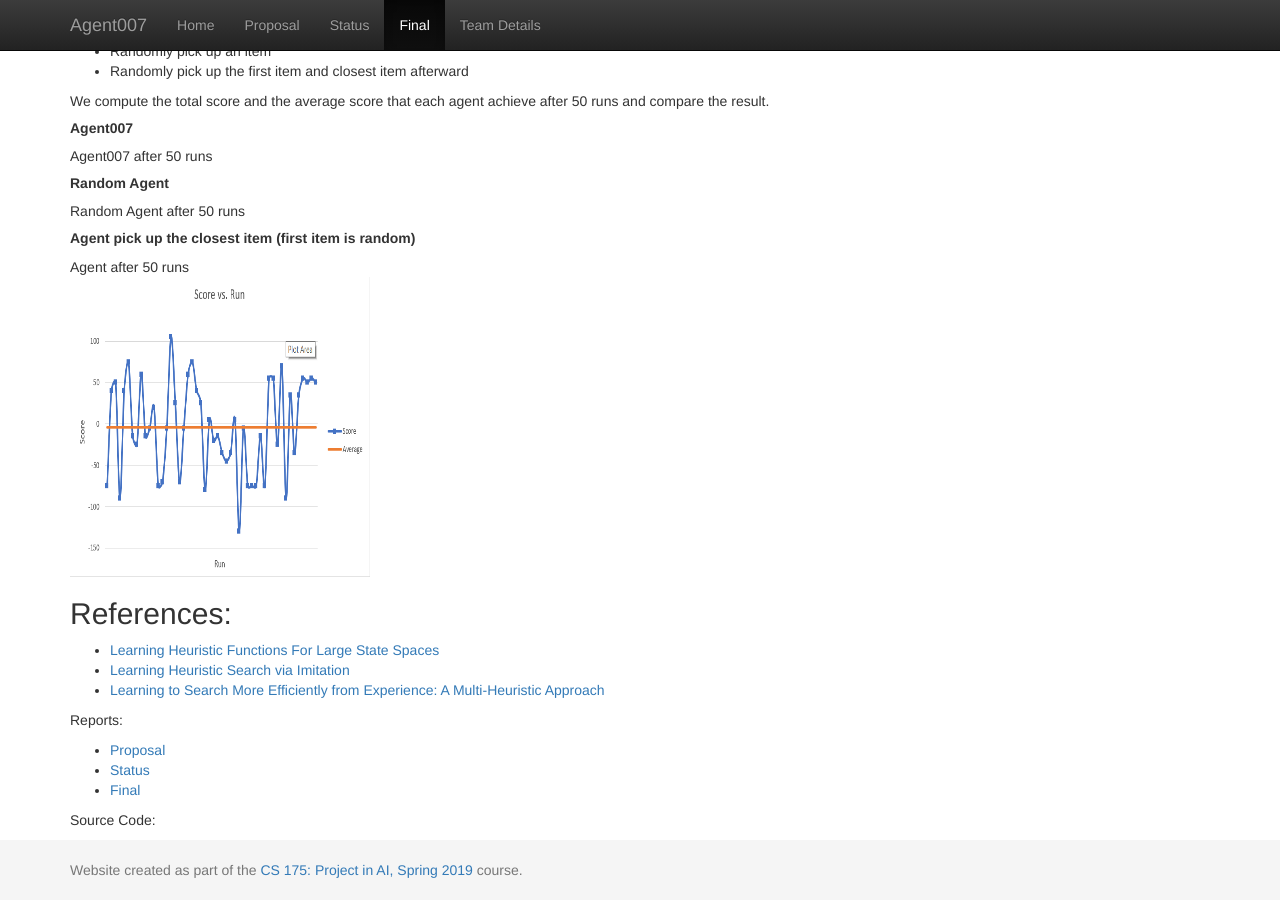
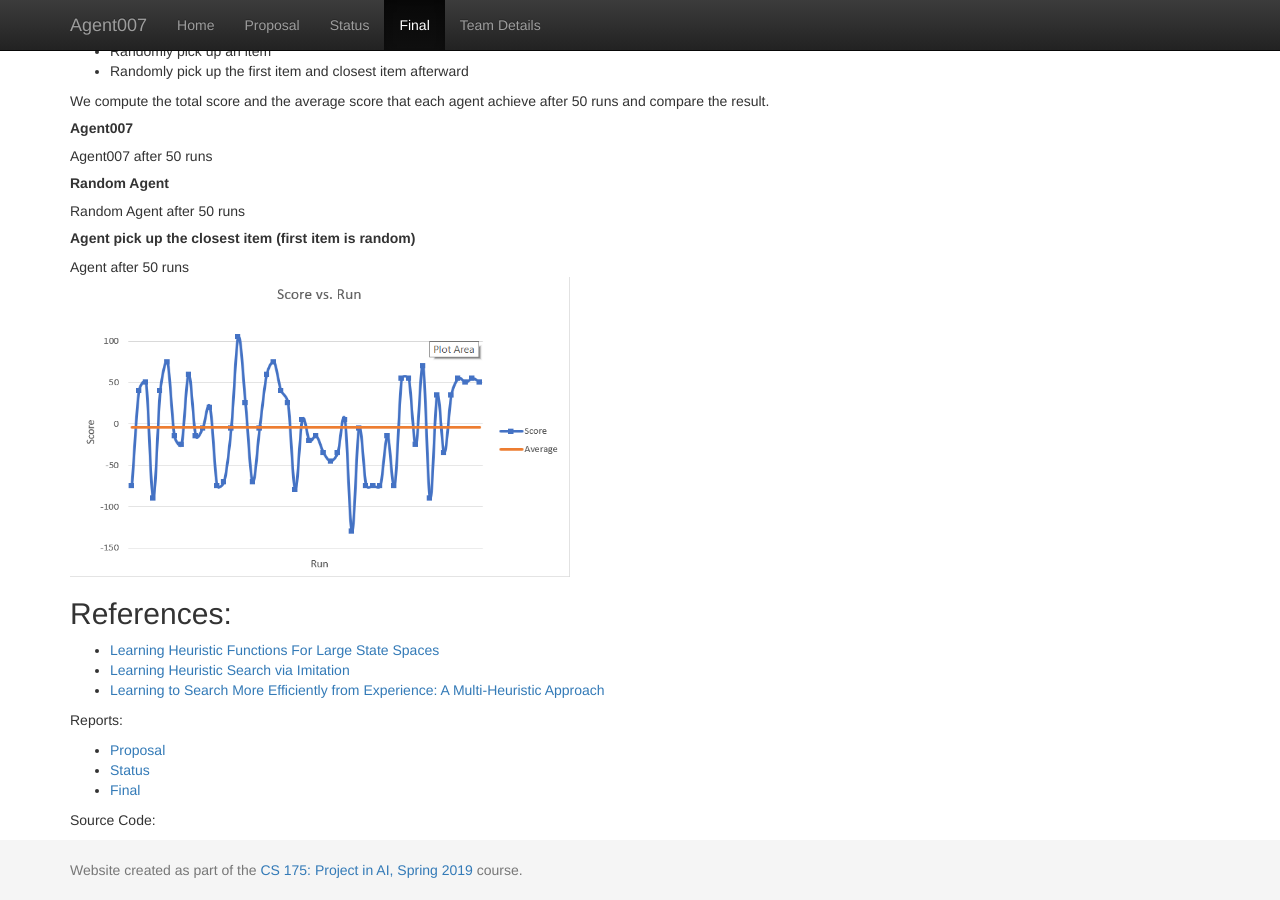
Before and after one commit to KumarHX/Agent007, a Jekyll site: the page built from docs/final.md, in a window 1280 px wide and 900 px high, scrolled down 1144 px. Built offline with Jekyll 4.4.1, drawn with Linux system fonts in a browser that asks for light colours.

Commit message:
Update final.md

```diff
--- a/docs/final.md
+++ b/docs/final.md
@@ -42,7 +42,7 @@
 
 ##### **Agent pick up the closest item (first item is random)**
 Agent after 50 runs <br>
-<a href="url"><img src="ShortestPathSparse.png" align="center" height="300" width="300" ></a>
+<a href="url"><img src="ShortestPathSparse.png" align="center" height="300" width="500" ></a>
 
 
 ## References:
```
